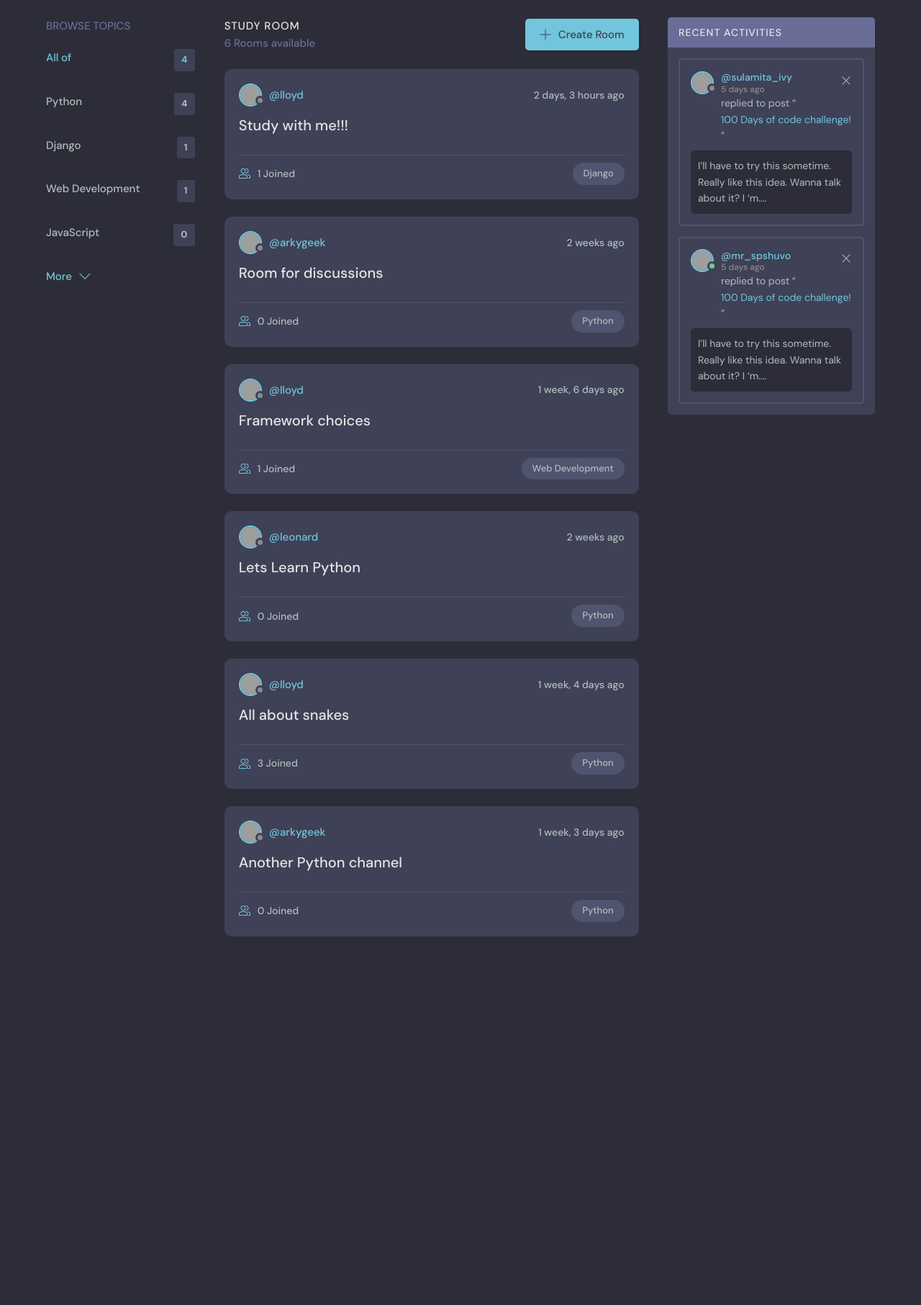
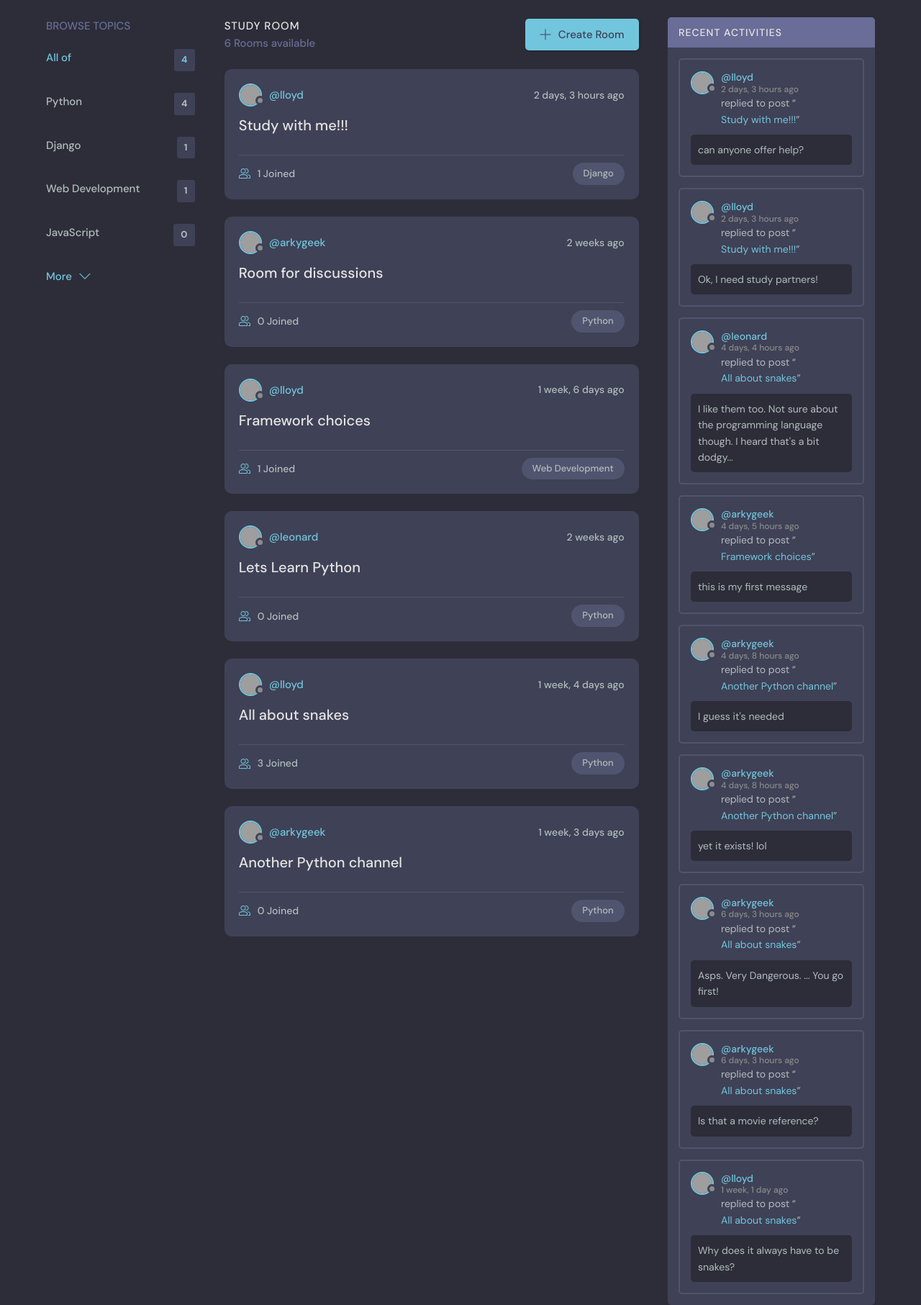
Before and after one commit to arkygeek/studybuddy2, a Django app: page / in a window 1280 px wide. Shown: the part 76-1889 px from the top of the page at 72% size. Before the commit the page ends 1377 px from the top, so only its background shows below. Run offline with Django 3.2, Linux system fonts and the light colour scheme; data comes from the database, SQL or seed files in the repository; grey boxes are pictures that could not be loaded.

Commit message:
activity feed populating and formatted 4:37:17

```diff
--- a/studybud/base/templates/base/activity_component.html
+++ b/studybud/base/templates/base/activity_component.html
@@ -1,21 +1,51 @@
-<h3>Recent Activity</h3>
-<hr>
-{% for message in room_messages %}
-    <div>
-        <small>
-            <a href="{% url 'user-profile' message.user.id %}">
-                <b>@{{message.user}}</b>
-            </a>  {{message.created|timesince}}
-        </small>
+<div class="activities">
+    <div class="activities__header">
+        <h2>Recent Activities</h2>
+    </div>
 
-        <small>
-            replied to "{{message.room}}"
-        </small>
+    {% for message in room_messages %}
+        <div class="activities__box">
+            <div class="activities__boxHeader roomListRoom__header">
+                <a href="{% url 'user-profile' message.user.id %}"
+                   class="roomListRoom__author" >
+                    <div class="avatar avatar--small">
+                        <img src="https://randomuser.me/api/portraits/women/11.jpg" />
+                    </div>
+                    <p>
+                        @{{message.user}}
+                        <span>
+                            {{message.created|timesince}} ago
+                        </span>
+                    </p>
+                </a>
+                {% if request.user == message.user %}
+                    <div class="roomListRoom__actions">
+                        <a href="{% url 'delete-message' message.id %}">
+                            <svg
+                              version="1.1"
+                              xmlns="http://www.w3.org/2000/svg"
+                              width="32"
+                              height="32"
+                              viewBox="0 0 32 32">
+                                <title>
+                                    remove
+                                </title>
+                                <path d="M27.314 6.019l-1.333-1.333-9.98 9.981-9.981-9.981-1.333
+                                        1.333 9.981 9.981-9.981 9.98 1.333 1.333 9.981-9.98 9.98
+                                        9.98 1.333-1.333-9.98-9.98 9.98-9.981z">
+                                </path>
+                            </svg>
+                        </a>
+                    </div>
+                {% endif %}
+            </div>
+        <div class="activities__boxContent">
+            <p>replied to post “<a href="{% url 'room' message.room.id %}">{{message.room}}</a>”</p>
+            <div class="activities__boxRoomContent">
+                {{message.body}}
+            </div>
+        </div>
+    </div>
 
-        <p>{{message}}</p>
-        {% if request.user == message.user %}
-            <a href="{% url 'delete-message' message.id %}">Delete</a>
-        {% endif %}
-        <hr>
-    </div>
-{% endfor %}
+    {% endfor %}
+</div>
--- a/studybud/base/templates/base/home.html
+++ b/studybud/base/templates/base/home.html
@@ -48,72 +48,9 @@
     <!-- Room List End -->
 
     <!-- Activities Start -->
-    <div class="activities">
-      <div class="activities__header">
-        <h2>Recent Activities</h2>
-      </div>
-      <div class="activities__box">
-        <div class="activities__boxHeader roomListRoom__header">
-          <a href="profile.html" class="roomListRoom__author">
-            <div class="avatar avatar--small">
-              <img src="https://randomuser.me/api/portraits/women/11.jpg" />
-            </div>
-            <p>
-              @sulamita_ivy
-              <span>5 days ago</span>
-            </p>
-          </a>
-          <div class="roomListRoom__actions">
-            <a href="#">
-              <svg version="1.1" xmlns="http://www.w3.org/2000/svg" width="32" height="32" viewBox="0 0 32 32">
-                <title>remove</title>
-                <path
-                  d="M27.314 6.019l-1.333-1.333-9.98 9.981-9.981-9.981-1.333 1.333 9.981 9.981-9.981 9.98 1.333 1.333 9.981-9.98 9.98 9.98 1.333-1.333-9.98-9.98 9.98-9.981z"
-                ></path>
-              </svg>
-            </a>
-          </div>
-        </div>
-        <div class="activities__boxContent">
-          <p>replied to post “<a href="room.html">100 Days of code challenge!</a>”</p>
-          <div class="activities__boxRoomContent">
-            I’ll have to try this sometime. Really like this idea. Wanna talk about it? I ‘m....
-          </div>
-        </div>
-      </div>
-
-      <div class="activities__box">
-        <div class="activities__boxHeader roomListRoom__header">
-          <a href="profile.html" class="roomListRoom__author">
-            <div class="avatar avatar--small active">
-              <img src="https://randomuser.me/api/portraits/men/13.jpg" />
-            </div>
-            <p>
-              @mr_spshuvo
-              <span>5 days ago</span>
-            </p>
-          </a>
-          <div class="roomListRoom__actions">
-            <a href="#">
-              <svg version="1.1" xmlns="http://www.w3.org/2000/svg" width="32" height="32" viewBox="0 0 32 32">
-                <title>remove</title>
-                <path
-                  d="M27.314 6.019l-1.333-1.333-9.98 9.981-9.981-9.981-1.333 1.333 9.981 9.981-9.981 9.98 1.333 1.333 9.981-9.98 9.98 9.98 1.333-1.333-9.98-9.98 9.98-9.981z"
-                ></path>
-              </svg>
-            </a>
-          </div>
-        </div>
-        <div class="activities__boxContent">
-          <p>replied to post “<a href="room.html">100 Days of code challenge!</a>”</p>
-          <div class="activities__boxRoomContent">
-            I’ll have to try this sometime. Really like this idea. Wanna talk about it? I ‘m....
-          </div>
-        </div>
-      </div>
-    </div>
+    {% include 'base/activity_component.html' %}
     <!-- Activities End -->
   </div>
 </main>
-<script src="script.js"></script>
+<script src="js/script.js"></script>
 {% endblock content %}
```
